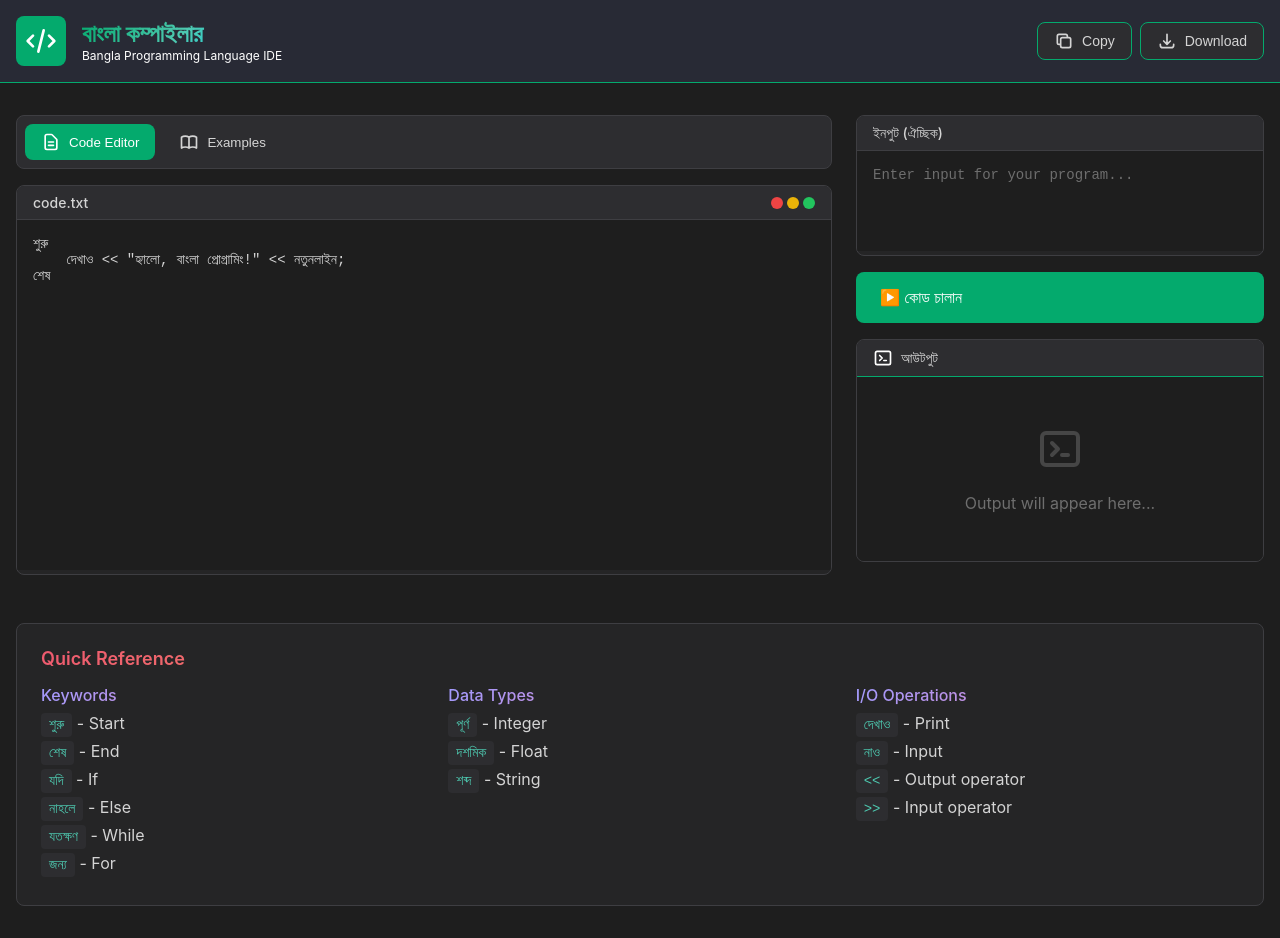
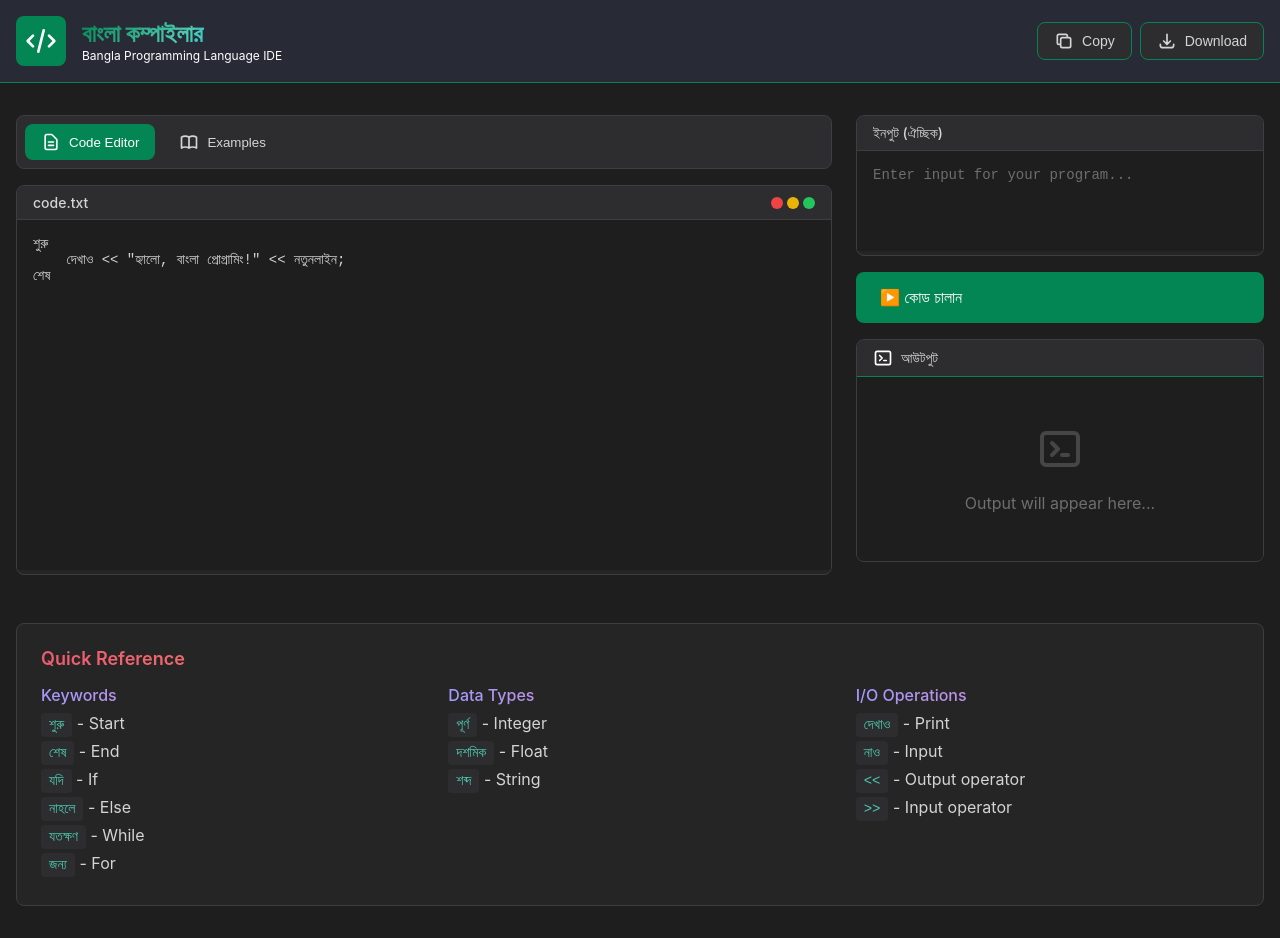
Before and after one commit to munyimJR/Bengali-Inspired-Programming-Language, a plain HTML site: page frontend/index.html in a window 1280 px wide. Drawn offline with Linux system fonts and the light colour scheme; no server answers.

Commit message:
Use darker green shade for better contrast with white text

```diff
--- a/frontend/index.html
+++ b/frontend/index.html
@@ -107,7 +107,7 @@
                             <svg class="icon" fill="none" stroke="currentColor" viewBox="0 0 24 24">
                                 <path stroke-linecap="round" stroke-linejoin="round" stroke-width="2" d="M8 9l3 3-3 3m5 0h3M5 20h14a2 2 0 002-2V6a2 2 0 00-2-2H5a2 2 0 00-2 2v12a2 2 0 002 2z"/>
                             </svg>
-                            <span class="editor-title">আউটপুট <span id="statsDisplay" style="font-weight: normal; color: #04AA6D;"></span></span>
+                            <span class="editor-title">আউটপুট <span id="statsDisplay" style="font-weight: normal; color: #048654;"></span></span>
                         </div>
                         <div class="output-content" id="outputContent">
                             <div class="output-placeholder">
--- a/frontend/style.css
+++ b/frontend/style.css
@@ -21,7 +21,7 @@
         header {
             background: #282A35;
             backdrop-filter: none;
-            border-bottom: 1px solid #04AA6D;
+            border-bottom: 1px solid #048654;
             padding: 1rem 0;
         }
 
@@ -40,7 +40,7 @@
         }
 
         .logo-icon {
-            background: #04AA6D;
+            background: #048654;
             padding: 0.5rem;
             border-radius: 0.5rem;
             width: 50px;
@@ -53,7 +53,7 @@
         .logo-text h1 {
             font-size: 1.5rem;
             font-weight: bold;
-            background: linear-gradient(135deg, #04AA6D 0%, #4ec9b0 50%, #00d4ff 100%);
+            background: linear-gradient(135deg, #048654 0%, #4ec9b0 50%, #00d4ff 100%);
             -webkit-background-clip: text;
             -webkit-text-fill-color: transparent;
             background-clip: text;
@@ -85,16 +85,16 @@
         .btn-secondary {
             background: #2d2d30;
             color: #d4d4d4;
-            border: 1px solid #04AA6D;
+            border: 1px solid #048654;
         }
 
         .btn-secondary:hover {
-            background: #04AA6D;
+            background: #048654;
             color: #fff;
         }
 
         .btn-primary {
-            background: #04AA6D;
+            background: #048654;
             color: #fff;
             padding: 1rem 1.5rem;
             font-size: 1rem;
@@ -186,12 +186,12 @@
         }
 
         .tab.active {
-            background: #04AA6D;
+            background: #048654;
             color: #fff;
         }
 
         .tab:hover {
-            color: #04AA6D;
+            color: #048654;
         }
 
         /* Editor Container */
@@ -291,12 +291,12 @@
 
         .example-item:hover {
             background: #3e3e42;
-            border-color: #04AA6D;
+            border-color: #048654;
         }
 
         .example-title {
             font-weight: 500;
-            color: #04AA6D;
+            color: #048654;
             margin-bottom: 0.25rem;
         }
 
@@ -317,7 +317,7 @@
         .output-header {
             background: #2d2d30;
             padding: 0.5rem 1rem;
-            border-bottom: 1px solid #04AA6D;
+            border-bottom: 1px solid #048654;
             display: flex;
             align-items: center;
             gap: 0.5rem;
@@ -454,7 +454,7 @@
         }
 
         ::-webkit-scrollbar-thumb {
-            background: #04AA6D;
+            background: #048654;
             border-radius: 4px;
         }
 
```
